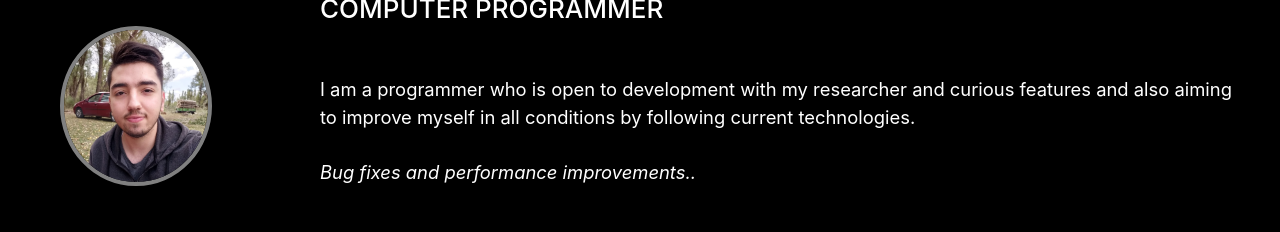
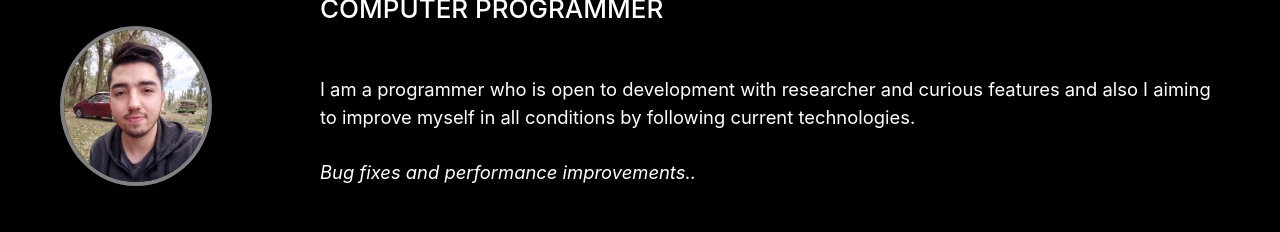
Before and after one commit to akifkomurcu/akifkomurcu.github.io, a plain HTML site: page index.html in a window 1280 px wide. Shown: the part 290-522 px from the top of the page. Drawn offline with nearby package versions, Linux system fonts and the light colour scheme; a web font is replaced by a local one.

Commit message:
about v2

```diff
--- a/index.html
+++ b/index.html
@@ -55,8 +55,8 @@
 
 
                 </div>
-                <p class="lead mb-5">I am a programmer who is open to development with my researcher and curious
-                    features and also aiming to improve myself in all conditions by following current technologies.
+                <p class="lead mb-5">I am a programmer who is open to development with researcher and curious features
+                    and also I aiming to improve myself in all conditions by following current technologies.
                     <br />
                     <br />
                     <i> Bug fixes and performance improvements..</i>
```
